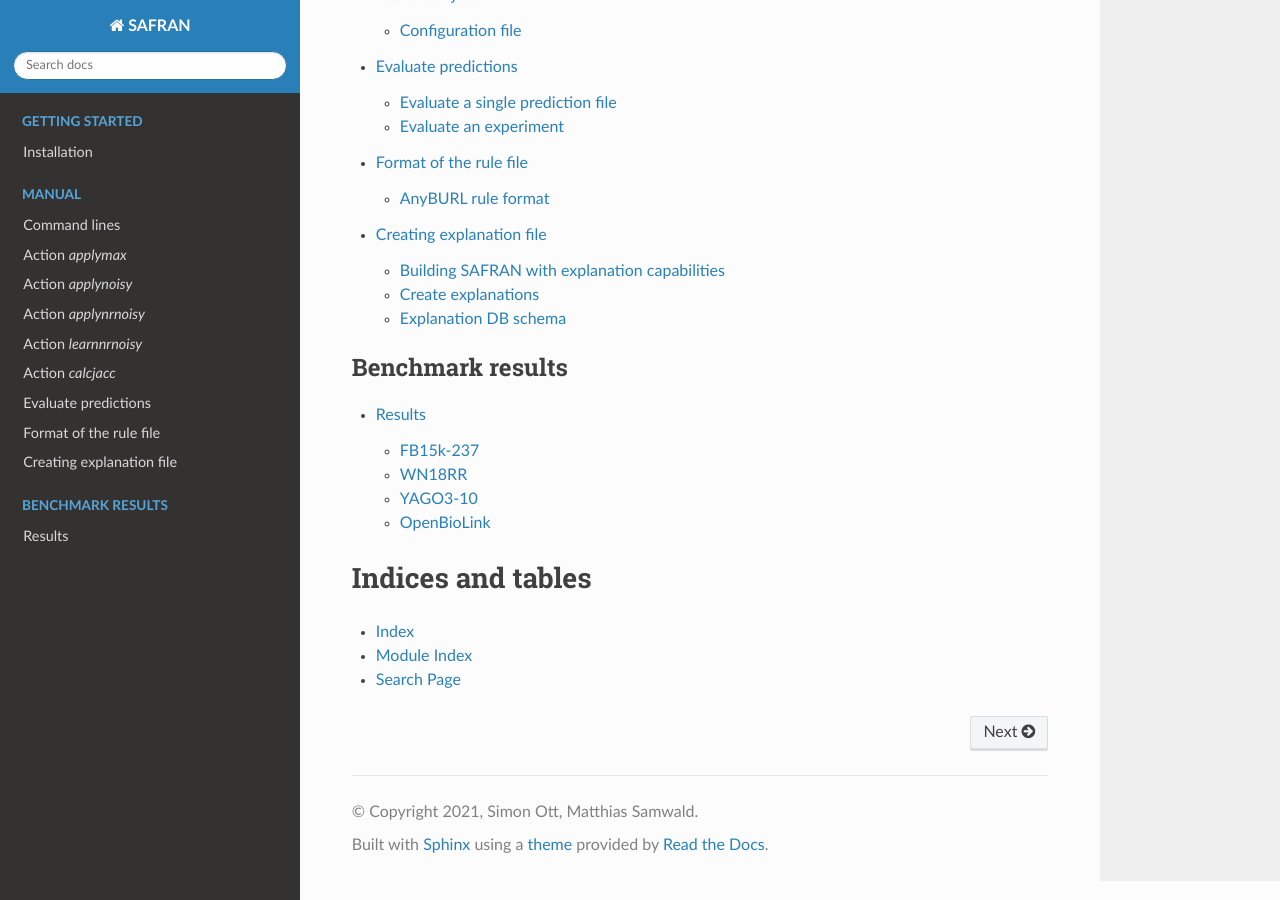
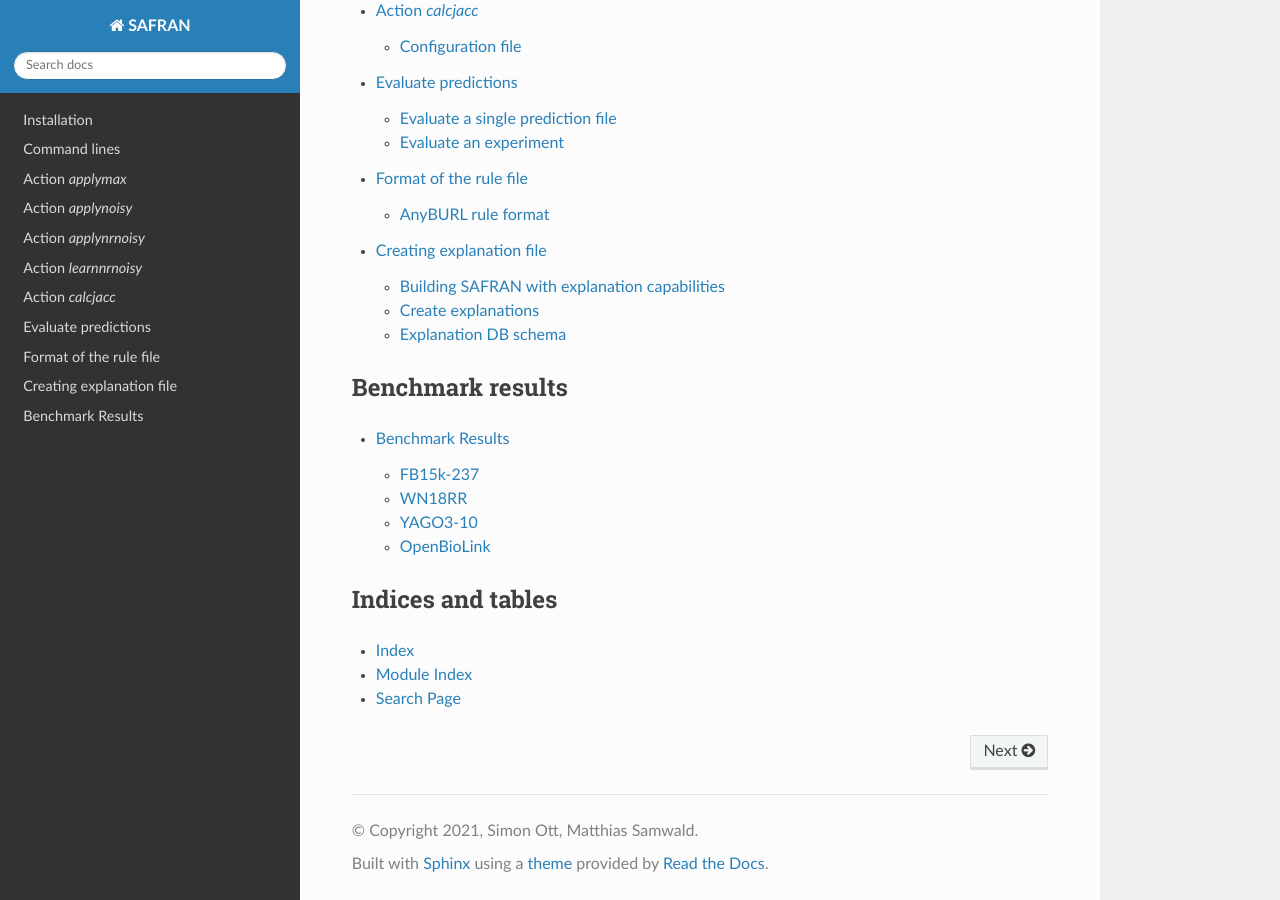
Before and after one commit to OpenBioLink/SAFRAN, a Sphinx documentation site: the page built from docs/source/index.rst, in a window 1280 px wide and 900 px high, scrolled down 1123 px. Built offline with Sphinx 7.4.7 and the Read the Docs theme 2.0.0, drawn with Linux system fonts in a browser that asks for light colours; some of the changed lines change nothing that is shown.

Commit message:
Fix readthedocs

```diff
--- a/docs/source/index.rst
+++ b/docs/source/index.rst
@@ -21,15 +21,19 @@
 .. warning::
    Currently only rules learned with the :code:`AnyBURL-RE` version are supported. Further information can be found at the *Previous and Special Versions* section at the  `AnyBURL Homepage <http://web.informatik.uni-mannheim.de/AnyBURL/>`__. You can use the version :code:`AnyBURL-JUNO`, however you have to set `ZERO_RULES_ACTIVE = false` in the properties file for learning the rules.
 
+Getting Started
+---------------
+
 .. toctree::
-   :caption: Getting Started
    :name: quickstart
    :maxdepth: 2
 
    installation
 
+Manual
+------
+
 .. toctree::
-   :caption: Manual
    :name: manual
    :maxdepth: 2
 
@@ -43,8 +47,10 @@
    manual/input_fmt
    manual/expl
 
+Benchmark results
+-----------------
+
 .. toctree::
-   :caption: Benchmark results
    :name: benchmark
    :maxdepth: 2
 
@@ -53,7 +59,7 @@
 
 
 Indices and tables
-==================
+------------------
 
 * :ref:`genindex`
 * :ref:`modindex`
--- a/docs/source/results.rst
+++ b/docs/source/results.rst
@@ -1,5 +1,5 @@
-Results
-============
+Benchmark Results
+=================
 
 FB15k-237
 ---------
```
